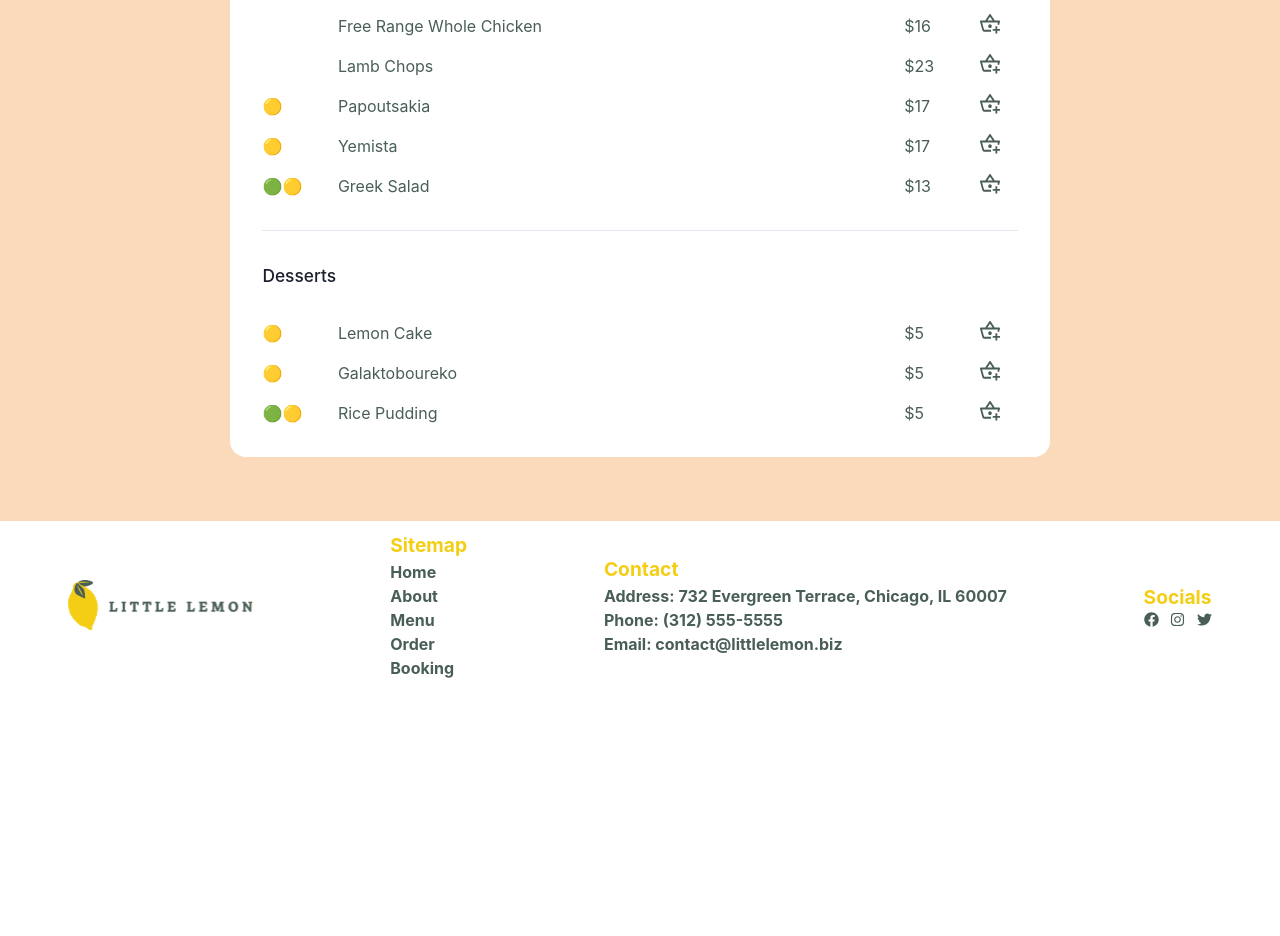
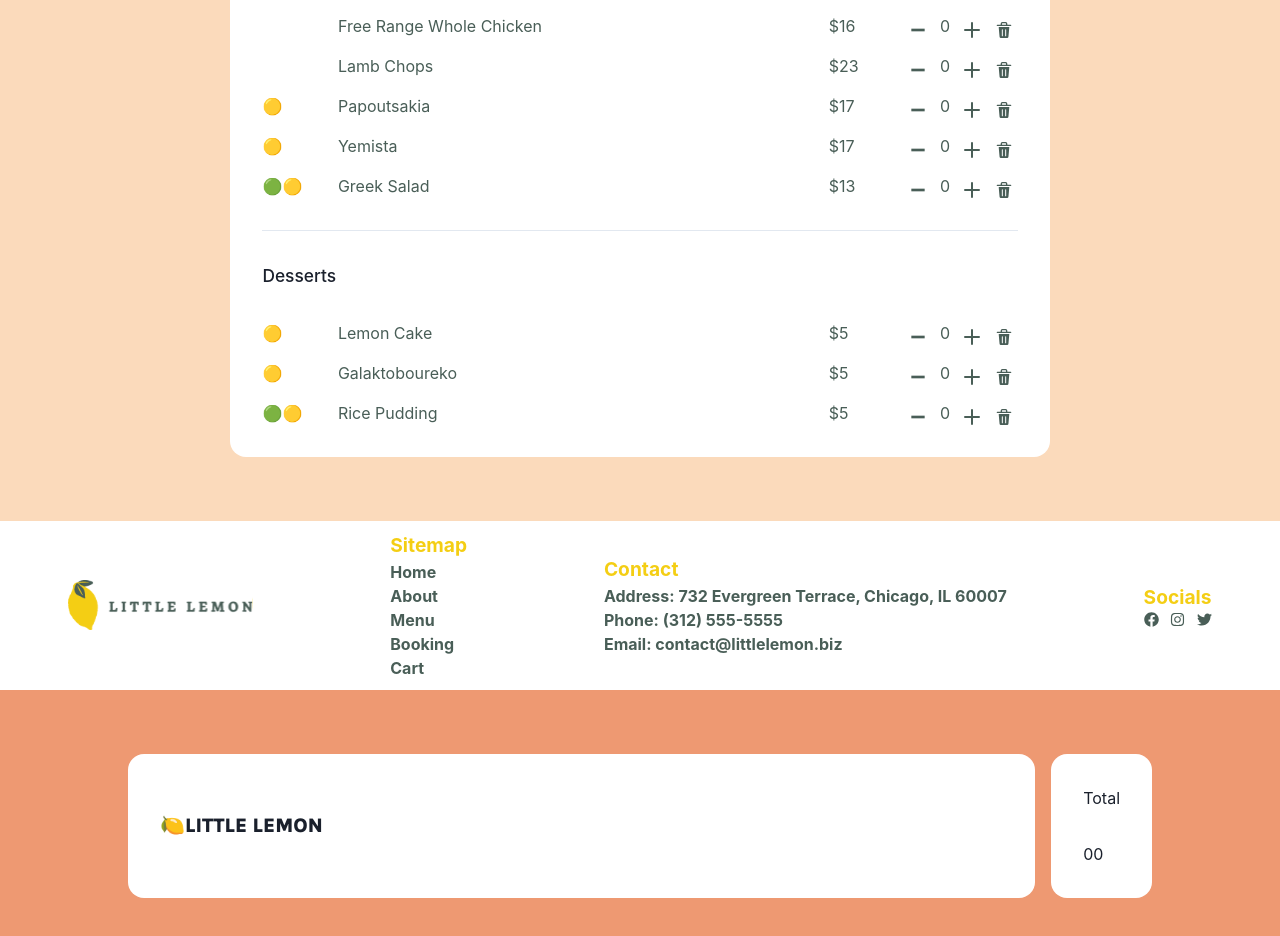
Before and after one commit to benjaminelliott/litle-lemon-web-app, a React (Create React App) app: page /menu in a window 1280 px wide. Shown: the part 1020-1956 px from the top of the page. Before the commit the page ends 1710 px from the top, so only its background shows below. Built offline with nearby package versions, Linux system fonts and the light colour scheme; a web font is replaced by a local one.

Commit message:
fixed cart issue, need to add second map for cart

```diff
--- a/src/App.css
+++ b/src/App.css
@@ -425,7 +425,7 @@ section {
   color: var(--p1);
   width: 100%;
   display: grid;
-  grid-template-columns: 10% 75% 10% 5%;
+  grid-template-columns: 10% 65% 10% 15%;
 }
 
 .menu-section-item::before {
@@ -823,12 +823,55 @@ select:focus{
   opacity: 1;
 }
 
-.cart-item {
-  list-style-type: none;
+.shopping-cart {
+  padding: 5% 10%;
+  width: 100%;
+  height: 100%;
   display: flex;
   flex-direction: row;
+  justify-content: flex-start;
+  align-items: flex-start;
+  background-color: var(--s1);
+  gap: 1rem;
 }
 
-.cart-item::before {
-  content: '🍋'
+.cart-items {
+  display: flex;
+  flex-grow: 2;
+  flex-shrink: 0;
+  flex-direction: column;
+  background: white;
+  border-radius: 16px;
+  padding: 2rem;
+  row-gap: 2rem;
 }
+
+.cart-total {
+  display: flex;
+  flex-direction: column;
+  background: white;
+  border-radius: 16px;
+  padding: 2rem;
+  row-gap: 2rem;
+}
+
+.cart-item {
+  color: var(--p1);
+  list-style-type: none;
+  width: 100%;
+  display: grid;
+  grid-template-columns: 75% 25%;
+}
+
+.item-text {
+  display: flex;
+  flex-direction: column;
+}
+
+.item-buttons {
+  display: flex;
+  flex-direction: row;
+  justify-content: space-evenly;
+  align-items: center;
+  gap: 0.5rem;
+}
--- a/src/App.tsx
+++ b/src/App.tsx
@@ -6,9 +6,9 @@ import { BookingPage } from './components/BookingPage';
 import { MenuPage } from './components/MenuPage';
 import { HomePage } from 'components/HomePage';
 import { AboutPage } from 'components/AboutPage';
-import { OrderPage } from 'components/OrderPage';
 import { useReducer, useState } from 'react';
 import { ShoppingCartProvider } from 'context/ShoppingCartContext';
+import { ShoppingCart } from 'components/ShoppingCart';
 
 const initialState = {
   times: [
@@ -198,7 +198,6 @@ const App = () => {
                     <Route index element={<HomePage />} />
                     <Route path="about" element={<AboutPage />} />
                     <Route path="menu" element={<MenuPage />} />
-                    <Route path="order" element={<OrderPage />} />
                     <Route path="booking" element={<BookingPage
                             confirmedBookings={state.confirmedBookings}
                             occasions={state.occasions}
@@ -212,6 +211,7 @@ const App = () => {
                             handleAnotherBooking={handleAnotherBooking}
                             ACTION={ACTION}
                         />} />
+                    <Route path="cart" element={<ShoppingCart />} />
                     <Route path="*" element={<HomePage />} />
                 </Route>
             </Routes>
--- a/src/components/CartItem.tsx
+++ b/src/components/CartItem.tsx
@@ -2,9 +2,11 @@ import { useShoppingCart } from "context/ShoppingCartContext"
 import menuItems from "../data/items.json"
 import { AddIcon, DeleteIcon, MinusIcon } from "@chakra-ui/icons"
 import { LazyLoadImage } from "react-lazy-load-image-component"
+import { ShoppingCart } from "./ShoppingCart"
 
 type CartItemProps = {
     id: number
+    quantity: number
 }
 
 type ShoppingCartContext = {
@@ -14,23 +16,32 @@ type ShoppingCartContext = {
     removeFromCart: (id: number) => void
 }
 
-export const CartItem = ({id}: CartItemProps) => {
-    const { decreaseCartQuantity, increaseCartQuantity, removeFromCart } = useShoppingCart()
-    const item:any = menuItems.find(i => i.id === id)
+export const CartItem = ({ id }: CartItemProps) => {
+
+    const { getItemQuantity, increaseCartQuantity, decreaseCartQuantity, removeFromCart }:ShoppingCartContext = useShoppingCart()
+
+
+
+    const item:any = menuItems[0].items.find((i: any) => i.id === id)
+
+    if (item == null) return null
 
     //needs to iterate through menuitems.items !!!!
-    if(item == null) {
-        console.log(0)
-        return null;
-    } else {
-        console.log(1)
+    //have to map over menuItems, everything else OK
+    //cart rendering below other pages
+    //add images for each dish
+    //add input for any requirements (veggie, vegan)
+
         return (
             <li
                 className="cart-item"
                 key={item.id}
             >
+                <div className="item-text">
                     <p className="menu-section-item-name">{item.name}</p>
                     <p className="menu-section-item-price">{item.price}</p>
+                </div>
+                <div className="item-buttons">
                     <button
                         className="menu-basket-button"
                         name="basket"
@@ -38,13 +49,7 @@ export const CartItem = ({id}: CartItemProps) => {
                     >
                         <MinusIcon  />
                     </button>
-                <button
-                    className="menu-basket-button"
-                    name="basket"
-                    onClick={() => increaseCartQuantity(item.id)}
-                >
-                    <LazyLoadImage src="icons/Basket.svg" />
-                </button>
+                    <p>{getItemQuantity(item.id)}</p>
                     <button
                         className="menu-basket-button"
                         name="decrease"
@@ -59,7 +64,7 @@ export const CartItem = ({id}: CartItemProps) => {
                     >
                         <DeleteIcon  />
                     </button>
+                </div>
             </li>
         )
 }
-}
--- a/src/components/Layout.tsx
+++ b/src/components/Layout.tsx
@@ -22,13 +22,13 @@ const navItems = {
         },
         {
             key: 3,
-            name: "Order",
-            link: "/order"
+            name: "Booking",
+            link: "/booking"
         },
         {
             key: 4,
-            name: "Booking",
-            link: "/booking"
+            name: "Cart",
+            link: "/cart"
         }
     ],
     contact: [
@@ -93,7 +93,7 @@ export const Layout = (props: any) => {
                             })
                         }
                         <button onClick={onOpen}>Login</button>
-                        <Link to={"/order"}><button onClick={openCart}>{cartQuantity}</button></Link>
+                        <Link to={"/cart"}><button onClick={openCart}>{cartQuantity}</button></Link>
                     </ul>
                 </div>
                 <div className="top-nav-bottom">
--- a/src/components/MenuSection.tsx
+++ b/src/components/MenuSection.tsx
@@ -1,10 +1,11 @@
 import { useShoppingCart } from "context/ShoppingCartContext";
 import menuItems from "../data/items.json"
 import { LazyLoadImage } from "react-lazy-load-image-component"
+import { AddIcon, DeleteIcon, MinusIcon } from "@chakra-ui/icons";
 
 export const MenuSection = (props: any) => {
 
-    const { cartItems, increaseCartQuantity }:any = useShoppingCart()
+    const { cartItems, increaseCartQuantity, decreaseCartQuantity, getItemQuantity, removeFromCart }:any = useShoppingCart()
 
     return (
         <ul className="menu-section">
@@ -23,13 +24,30 @@ export const MenuSection = (props: any) => {
                         >
                             <p className="menu-section-item-name">{item.name}</p>
                             <p className="menu-section-item-price">{item.price}</p>
-                            <button
-                                className="menu-basket-button"
-                                name="basket"
-                                onClick={() => increaseCartQuantity(item)}
-                            >
-                                <LazyLoadImage src="icons/Basket.svg"/>
-                            </button>
+                            <div className="item-buttons">
+                                <button
+                                    className="menu-basket-button"
+                                    name="basket"
+                                    onClick={() => decreaseCartQuantity(item.id)}
+                                >
+                                    <MinusIcon  />
+                                </button>
+                                <p>{getItemQuantity(item.id)}</p>
+                                <button
+                                    className="menu-basket-button"
+                                    name="decrease"
+                                    onClick={() => increaseCartQuantity(item.id)}
+                                >
+                                    <AddIcon  />
+                                </button>
+                                <button
+                                    className="menu-basket-button"
+                                    name="delete"
+                                    onClick={() => removeFromCart(item.id)}
+                                >
+                                    <DeleteIcon  />
+                                </button>
+                            </div>
                         </li>
                     )
                 })
--- a/src/components/OrderPage.tsx
+++ /dev/null
@@ -1,59 +0,0 @@
-import { useState } from "react";
-import { useSpring, animated } from '@react-spring/web'
-import { useShoppingCart } from "context/ShoppingCartContext";
-import { CartItem } from "./CartItem";
-
-export const OrderPage = () => {
-
-    const fade = useSpring({
-        from: { opacity: 0 },
-        to: { opacity: 1 },
-        delay: 100
-    })
-
-    const {  cartItems }:any = useShoppingCart()
-
-    const [ delivery, setDelivery ] = useState<Boolean>()
-
-    return (
-        <animated.section className="order" style={{...fade}}>
-            <ul className="order-items">
-                {
-                    cartItems.map((item: {id: number}) =>
-                        <CartItem id={item.id} />
-                    )
-                }
-            </ul>
-            <div className="order-summary">
-                <p className="text-specials">Sub-total</p>
-                <h1 className="text-section-title total">
-                    {
-                        cartItems.reduce((acc: any, obj: any) => Number(acc + (obj.price * obj.amount)), 0)
-                    }
-                </h1>
-            </div>
-            <div className="order-options">
-                <button
-                    className="buttonh1"
-                    onClick={() => setDelivery(true)}
-                >
-                    Delivery
-                </button>
-                <button
-                    className="buttonh1"
-                    onClick={() => setDelivery(false)}
-                >
-                    Pick-up
-                </button>
-            </div>
-            {
-                delivery &&
-                <p>Delivery</p>
-            }
-            {
-                delivery == false &&
-                <p>Pickup</p>
-            }
-        </animated.section>
-    )
-}
--- a/src/components/ShoppingCart.tsx
+++ b/src/components/ShoppingCart.tsx
@@ -1,70 +1,54 @@
-
-import {
-    Drawer,
-    DrawerBody,
-    DrawerFooter,
-    DrawerHeader,
-    DrawerOverlay,
-    DrawerContent,
-    DrawerCloseButton,
-    Button,
-    useDisclosure,
-  } from '@chakra-ui/react'
 import { useShoppingCart } from 'context/ShoppingCartContext';
-import { useRef } from 'react';
 import { CartItem } from './CartItem';
 import menuItems from "../data/items.json"
+import { animated, useSpring } from '@react-spring/web';
+import React from 'react';
 
 type ShoppingCartProps = {
-    isCartOpen: boolean
+    id: number
+    name: string
+    items: {}[]
 }
 
-export const ShoppingCart = ({ isCartOpen }: ShoppingCartProps) => {
+export const ShoppingCart = () => {
 
-    const { isOpen, onOpen, onClose } = useDisclosure()
+    const fade = useSpring({
+        from: { opacity: 0 },
+        to: { opacity: 1 },
+        delay: 100
+      })
 
-
-    const { closeCart, cartItems }:any = useShoppingCart()
-
-    const btnRef = useRef(null)
+    const { cartItems, cartQuantity }:any = useShoppingCart()
 
     return (
-      <>
-        <Drawer
-          isOpen={isCartOpen}
-          placement="right"
-          onClose={closeCart}
-          isFullHeight={true}
-          finalFocusRef={btnRef}
-        >
-          <DrawerOverlay />
-          <DrawerContent>
-            <DrawerCloseButton />
-            <DrawerHeader>Cart</DrawerHeader>
-            <DrawerBody>
+      <animated.section className="shopping-cart">
         <div className='cart-items'>
+            <h1 className="text-section-title">🍋Little Lemon </h1>
             {
-                        cartItems.map((item: any) => <CartItem key={item.id} {...item} />)
+                    cartItems.map((item: any) => {
+                        return (
+                            <React.Fragment key={item.id}>
+                                <hr />
+                                <h2 className="text-lead course">{item.name}</h2>
+
+                                <CartItem key={item.id} {...item} />
+                            </React.Fragment>
+                        )
+                    })
                 }
         </div>
         <div className='cart-total'>
+            <h1>Total</h1>
         {
             cartItems.reduce((total: number, cartItem: any) => {
                 const item:any = menuItems.find(i => i.id === cartItem.id)
                 return total + (item?.price || 0) * cartItem.quantity
             }, 0)
         }
+        {
+            cartQuantity
+        }
         </div>
-            </DrawerBody>
-
-            <DrawerFooter>
-              <Button variant="outline" mr={3} onClick={closeCart}>
-                Cancel
-              </Button>
-              <Button colorScheme="blue">Checkout</Button>
-            </DrawerFooter>
-          </DrawerContent>
-        </Drawer>
-      </>
+      </animated.section>
     );
 }
--- a/src/context/ShoppingCartContext.tsx
+++ b/src/context/ShoppingCartContext.tsx
@@ -94,7 +94,7 @@ export const ShoppingCartProvider = ( {children}: ShoppingCartProviderProps ) =>
             }
     >
         {children}
-        <ShoppingCart isCartOpen={isCartOpen} />
+        <ShoppingCart />
     </ShoppingCartContext.Provider>
     )
 }
```
Also changed, not shown: src/components/MenuItem.tsx (+17 -58 lines), src/data/items.json (+24 -45 lines). Lines whose indentation alone changed are shown as unchanged.
